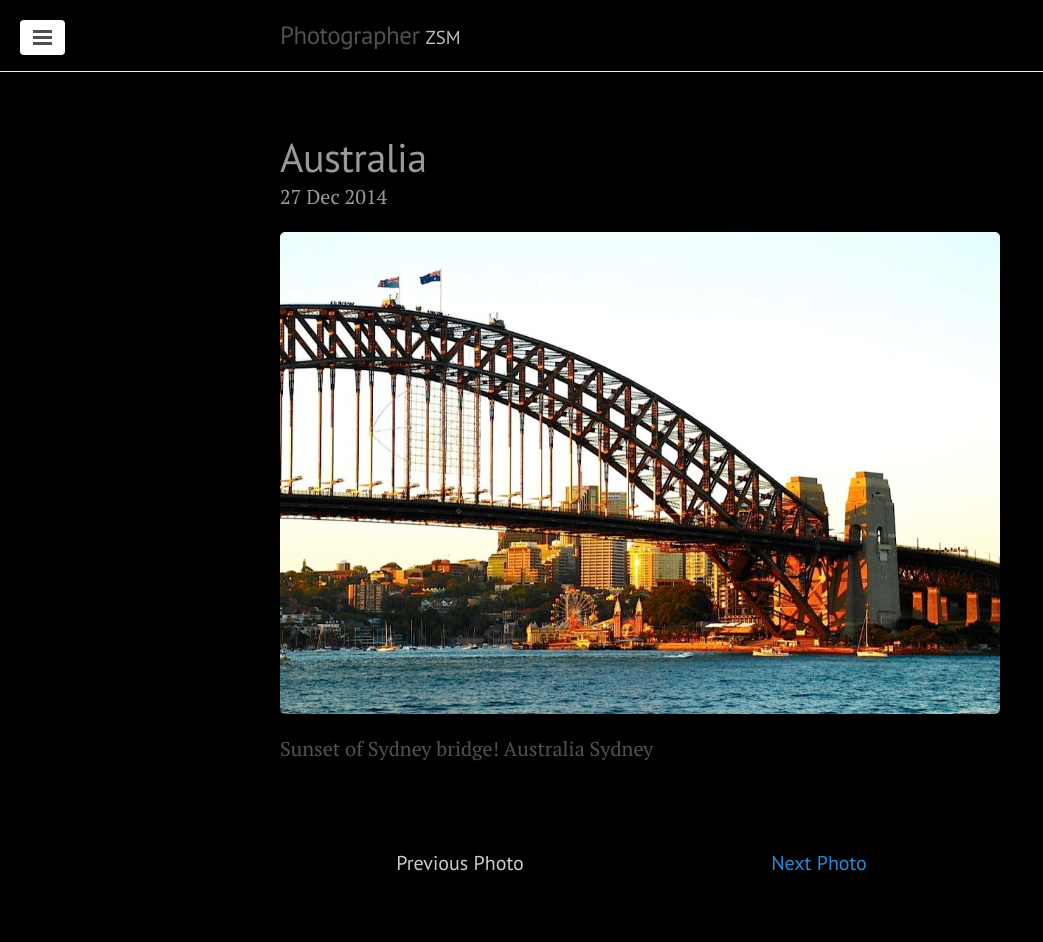
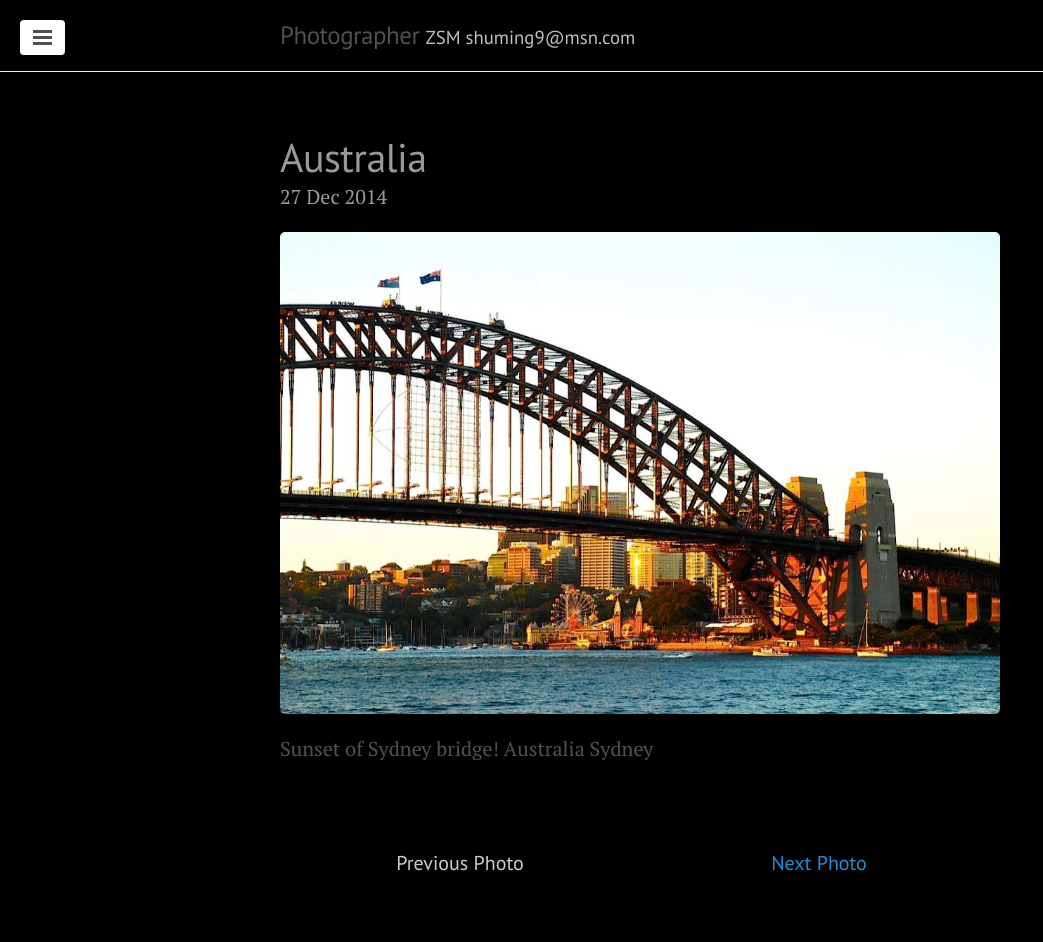
Before and after one commit to Photographerzsm/Photographerzsm.github.io, a Jekyll site: the page built from index.html, in a window 1280 px wide. Shown: the whole page, without its empty margins (0-1043 px from the left). Built offline with Jekyll 4.4.1, drawn with Linux system fonts in a browser that asks for light colours; Markdown is read by kramdown in place of the engine named in the settings; the list of posts is cut into pages by our own code.

Commit message:
Update _config.yml

```diff
--- a/_config.yml
+++ b/_config.yml
@@ -7,7 +7,7 @@ permalink:        pretty
 
 # Setup
 title:            'Photographer'
-tagline:          'ZSM'
+tagline:          'ZSM   shuming9@msn.com'
 description:      'Photo by ZSM'
 url:              http://photographerzsm.github.io
 
```
